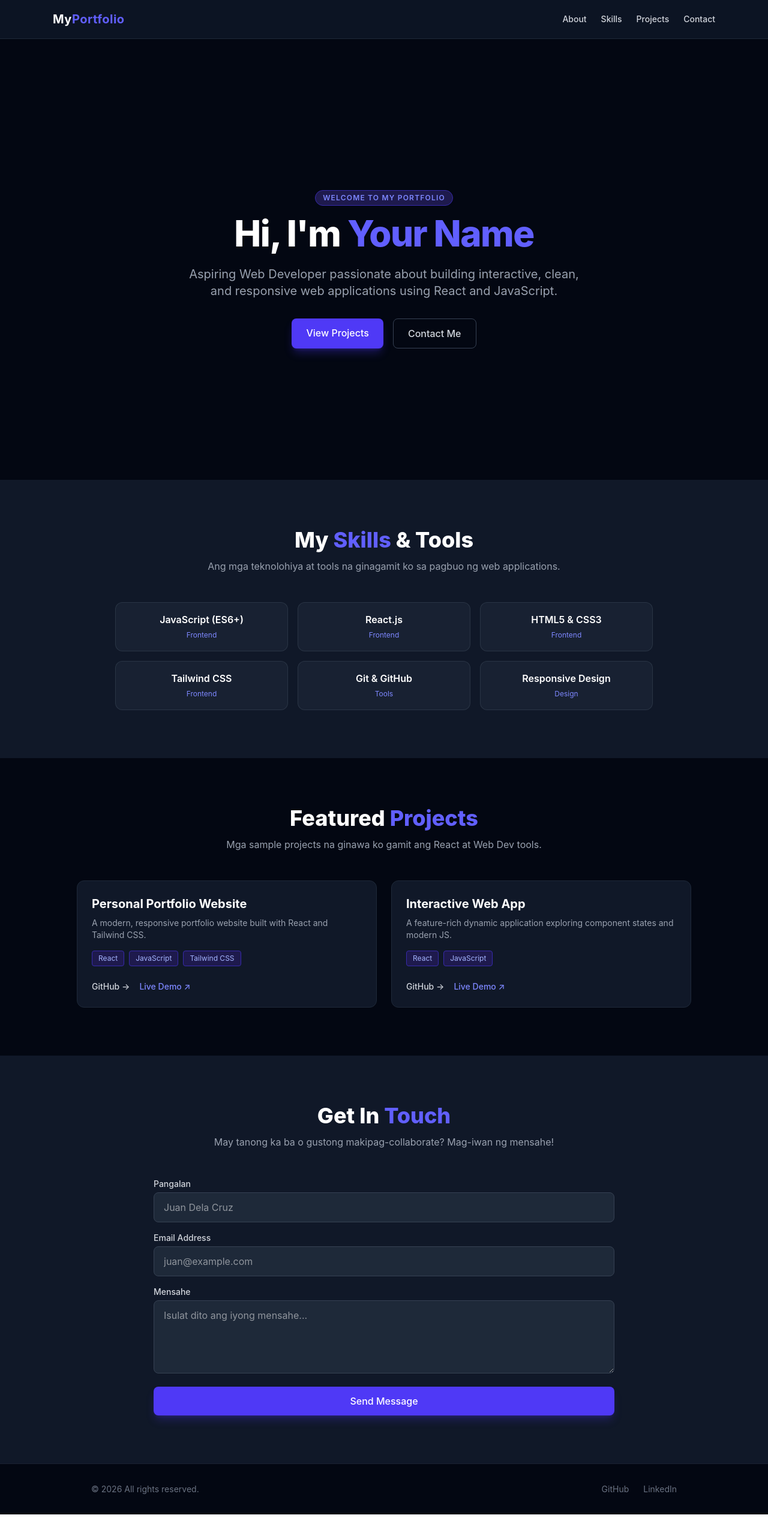
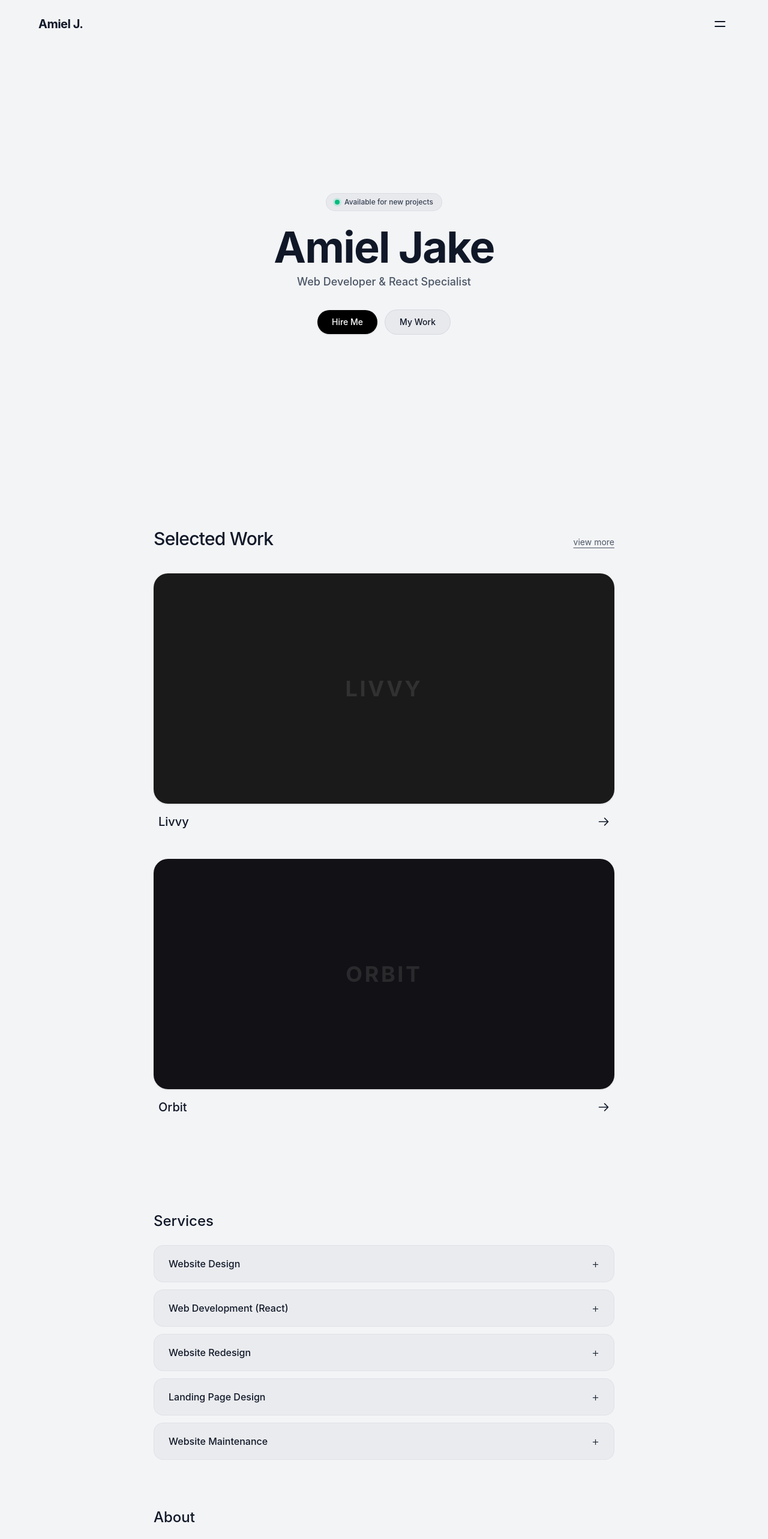
Before and after one commit to Amieljake929/React-Portfolio, a React (Vite) app: page / in a window 1280 px wide. Shown: the top 2566 px of the page at 60% size. Before the commit the page ends 2525 px from the top, so only its background shows below. Built offline with nearby package versions, Linux system fonts and the light colour scheme.

Commit message:
Redesign portfolio to match minimalist aesthetic

```diff
--- a/src/App.jsx
+++ b/src/App.jsx
@@ -1,19 +1,19 @@
 import Navbar from "./components/Navbar";
 import HeroSection from "./sections/HeroSection";
-import SkillsSection from "./sections/SkillsSection";
 import ProjectsSection from "./sections/ProjectsSection";
-import ContactSection from "./sections/ContactSection"; // 👈 dagdag
-import Footer from "./components/Footer";               // 👈 dagdag
+import ServicesAboutSection from "./sections/ServicesAboutSection";
+import TestimonialsSection from "./sections/TestimonialsSection";
+import ContactFooterSection from "./sections/ContactFooterSection"; // 👈 dagdag ito
 
 function App() {
   return (
-    <div className="bg-gray-950 min-h-screen text-gray-100 font-sans">
+    <div className="bg-gray-100 min-h-screen font-sans text-gray-900 antialiased selection:bg-gray-300">
       <Navbar />
       <HeroSection />
-      <SkillsSection />
       <ProjectsSection />
-      <ContactSection />
-      <Footer />
+      <ServicesAboutSection />
+      <TestimonialsSection />
+      <ContactFooterSection /> {/* 👈 dagdag ito */}
     </div>
   );
 }
--- a/src/components/Navbar.jsx
+++ b/src/components/Navbar.jsx
@@ -1,27 +1,31 @@
 export default function Navbar() {
   return (
-    <nav className="fixed top-0 left-0 w-full bg-gray-900/80 backdrop-blur-md border-b border-gray-800 z-50">
-      <div className="max-w-6xl mx-auto px-6 h-16 flex items-center justify-between">
-        {/* Logo / Name */}
-        <a href="#" className="text-xl font-bold text-white tracking-wide">
-          My<span className="text-indigo-500">Portfolio</span>
+    <nav className="fixed top-0 left-0 w-full bg-gray-100/80 backdrop-blur-md z-50 py-6 px-8 md:px-16">
+      <div className="max-w-7xl mx-auto flex items-center justify-between">
+        {/* Name / Logo */}
+        <a href="#" className="text-xl font-bold text-gray-900 tracking-tight">
+          Amiel J.
         </a>
 
-        {/* Navigation Links */}
-        <div className="flex gap-6 text-sm text-gray-300 font-medium">
-          <a href="#about" className="hover:text-indigo-400 transition-colors">
-            About
-          </a>
-          <a href="#skills" className="hover:text-indigo-400 transition-colors">
-            Skills
-          </a>
-          <a href="#projects" className="hover:text-indigo-400 transition-colors">
-            Projects
-          </a>
-          <a href="#contact" className="hover:text-indigo-400 transition-colors">
-            Contact
-          </a>
-        </div>
+        {/* Menu Icon (Hamburger) */}
+        <button
+          aria-label="Open Menu"
+          className="text-gray-900 focus:outline-none p-1 hover:opacity-75 transition-opacity"
+        >
+          <svg
+            className="w-6 h-6"
+            fill="none"
+            stroke="currentColor"
+            viewBox="0 0 24 24"
+          >
+            <path
+              strokeLinecap="round"
+              strokeLinejoin="round"
+              strokeWidth="2"
+              d="M4 8h16M4 16h16"
+            />
+          </svg>
+        </button>
       </div>
     </nav>
   );
--- /dev/null
+++ b/src/sections/ContactFooterSection.jsx
@@ -0,0 +1,35 @@
+export default function ContactFooterSection() {
+  return (
+    <section id="contact" className="bg-gray-100 pt-10 pb-12 px-6">
+      <div className="max-w-3xl mx-auto">
+
+        {/* ================= CONTACT CARD ================= */}
+        <div className="bg-gray-200/70 border border-gray-300/40 rounded-3xl p-8 md:p-12 mb-16 text-left">
+          <h2 className="text-2xl md:text-3xl font-medium text-gray-900 mb-4">
+            Have a project in mind?
+          </h2>
+          <p className="text-gray-600 text-sm md:text-base leading-relaxed mb-8 max-w-xl">
+            I'd love to hear about it. Whether it's a new website, a redesign, or just an idea you're exploring, drop me a message and let's see how I can help bring it to life.
+          </p>
+
+          {/* Action Button */}
+          <a
+            href="mailto:amieljake929@gmail.com"
+            className="inline-block w-full text-center bg-black hover:bg-gray-800 text-white font-medium text-sm py-3.5 px-8 rounded-full transition-colors duration-200 shadow-sm"
+          >
+            Send a Message
+          </a>
+        </div>
+
+        {/* ================= FOOTER ================= */}
+        <footer className="flex flex-col sm:flex-row justify-between items-center text-xs text-gray-500 gap-4">
+          <p>© {new Date().getFullYear()}</p>
+          <p className="text-gray-500">
+            Designed & Built by <span className="text-gray-900 font-medium">Amiel Jake</span>
+          </p>
+        </footer>
+
+      </div>
+    </section>
+  );
+}
--- a/src/sections/HeroSection.jsx
+++ b/src/sections/HeroSection.jsx
@@ -1,38 +1,43 @@
 export default function HeroSection() {
   return (
-    <section className="min-h-screen pt-24 flex items-center justify-center bg-gray-950 text-white px-6">
-      <div className="max-w-4xl mx-auto text-center">
-        {/* Greeting Badge */}
-        <span className="text-xs font-semibold uppercase tracking-widest px-3 py-1 rounded-full bg-indigo-950 text-indigo-400 border border-indigo-800 inline-block mb-4">
-          Welcome to my portfolio
-        </span>
+    <section className="min-h-screen bg-gray-100 text-gray-900 flex flex-col justify-center items-center px-6 pt-20">
+      <div className="max-w-3xl mx-auto text-center flex flex-col items-center">
 
-        {/* Hero Title */}
-        <h1 className="text-4xl md:text-6xl font-extrabold tracking-tight mb-6">
-          Hi, I'm <span className="text-indigo-500">Your Name</span>
+        {/* Status Badge with Glowing Green Dot */}
+        <div className="inline-flex items-center gap-2 bg-gray-200/80 border border-gray-300/60 px-3.5 py-1.5 rounded-full text-xs font-medium text-gray-700 mb-6">
+          <span className="relative flex h-2 w-2">
+            <span className="animate-ping absolute inline-flex h-full w-full rounded-full bg-emerald-400 opacity-75"></span>
+            <span className="relative inline-flex rounded-full h-2 w-2 bg-emerald-500"></span>
+          </span>
+          Available for new projects
+        </div>
+
+        {/* Main Name Heading */}
+        <h1 className="text-5xl md:text-7xl font-bold tracking-tight text-gray-900 mb-2">
+          Amiel Jake
         </h1>
 
-        {/* Subtitle / Bio */}
-        <p className="text-gray-400 text-lg md:text-xl max-w-2xl mx-auto mb-8">
-          Aspiring Web Developer passionate about building interactive, clean,
-          and responsive web applications using React and JavaScript.
+        {/* Sub-title / Role */}
+        <p className="text-gray-600 font-medium text-base md:text-lg mb-8">
+          Web Developer & React Specialist
         </p>
 
-        {/* Call-to-Action Buttons */}
-        <div className="flex justify-center gap-4">
+        {/* Minimalist Action Buttons */}
+        <div className="flex items-center gap-3">
+          <a
+            href="#contact"
+            className="bg-black text-white hover:bg-gray-800 text-sm font-medium px-6 py-2.5 rounded-full transition-colors duration-200 shadow-sm"
+          >
+            Hire Me
+          </a>
           <a
             href="#projects"
-            className="bg-indigo-600 hover:bg-indigo-500 text-white px-6 py-3 rounded-lg font-medium transition-all shadow-lg shadow-indigo-600/30"
+            className="bg-gray-200/80 hover:bg-gray-300/80 text-gray-900 border border-gray-300/80 text-sm font-medium px-6 py-2.5 rounded-full transition-colors duration-200"
           >
-            View Projects
-          </a>
-          <a
-            href="#contact"
-            className="border border-gray-700 hover:border-gray-500 text-gray-300 hover:text-white px-6 py-3 rounded-lg font-medium transition-all"
-          >
-            Contact Me
+            My Work
           </a>
         </div>
+
       </div>
     </section>
   );
--- a/src/sections/ProjectsSection.jsx
+++ b/src/sections/ProjectsSection.jsx
@@ -1,37 +1,66 @@
-import { projects } from "../data/projectsData";
+export default function ProjectsSection() {
+  // Sample data na kamukha nung nasa reference image
+  const projects = [
+    {
+      id: 1,
+      title: "Livvy",
+      imageColor: "bg-[#1a1a1a]", // Dark placeholder
+    },
+    {
+      id: 2,
+      title: "Orbit",
+      imageColor: "bg-[#121216]", // Dark blue-ish placeholder
+    }
+  ];
 
-export default function ProjectsSection() {
   return (
-    <section id="projects" className="py-20 bg-gray-950 px-6">
-      <div className="max-w-5xl mx-auto">
-        <div className="text-center mb-12">
-          <h2 className="text-3xl md:text-4xl font-extrabold text-white mb-3">
-            Featured <span className="text-indigo-500">Projects</span>
+    <section id="projects" className="bg-gray-100 py-20 px-6">
+      <div className="max-w-3xl mx-auto">
+
+        {/* Section Header */}
+        <div className="flex justify-between items-baseline mb-10">
+          <h2 className="text-2xl md:text-3xl font-medium text-gray-900 tracking-tight">
+            Selected Work
           </h2>
-          <p className="text-gray-400">Mga sample projects na ginawa ko gamit ang React at Web Dev tools.</p>
+          <a href="#" className="text-sm text-gray-600 hover:text-gray-900 underline underline-offset-4 transition-colors">
+            view more
+          </a>
         </div>
 
-        <div className="grid grid-cols-1 md:grid-cols-2 gap-6">
+        {/* Projects Stack */}
+        <div className="flex flex-col gap-12">
           {projects.map((proj) => (
-            <div key={proj.id} className="bg-gray-900 border border-gray-800 rounded-xl p-6 hover:border-indigo-500/50 transition-all">
-              <h3 className="text-xl font-bold text-white mb-2">{proj.title}</h3>
-              <p className="text-gray-400 text-sm mb-4">{proj.description}</p>
+            <a href="#" key={proj.id} className="group block cursor-pointer">
 
-              <div className="flex flex-wrap gap-2 mb-6">
-                {proj.tags.map((tag, idx) => (
-                  <span key={idx} className="text-xs px-2.5 py-1 rounded bg-indigo-950 text-indigo-300 border border-indigo-800">
-                    {tag}
-                  </span>
-                ))}
+              {/* Image Container */}
+              <div className={`w-full aspect-[16/9] md:aspect-[16/8] ${proj.imageColor} rounded-2xl md:rounded-3xl overflow-hidden mb-4 relative transition-transform duration-500 group-hover:scale-[1.02] shadow-sm`}>
+                {/* Temporary placeholder (Palitan mo ng <img> tag kapag may pics ka na) */}
+                <div className="absolute inset-0 flex items-center justify-center text-white/10 font-bold text-4xl tracking-widest uppercase">
+                  {proj.title}
+                </div>
               </div>
 
-              <div className="flex gap-4 text-sm font-medium">
-                <a href={proj.githubUrl} target="_blank" rel="noreferrer" className="text-gray-300 hover:text-white">GitHub →</a>
-                <a href={proj.liveUrl} target="_blank" rel="noreferrer" className="text-indigo-400 hover:text-indigo-300">Live Demo ↗</a>
+              {/* Title & Arrow */}
+              <div className="flex justify-between items-center px-2">
+                <h3 className="text-xl font-medium text-gray-900">
+                  {proj.title}
+                </h3>
+
+                {/* Arrow Icon */}
+                <svg
+                  className="w-5 h-5 text-gray-900 transform transition-transform duration-300 group-hover:translate-x-1"
+                  fill="none"
+                  stroke="currentColor"
+                  viewBox="0 0 24 24"
+                >
+                  <path strokeLinecap="round" strokeLinejoin="round" strokeWidth="2" d="M14 5l7 7m0 0l-7 7m7-7H3" />
+                </svg>
               </div>
-            </div>
+
+            </a>
           ))}
         </div>
+
       </div>
     </section>
   );
--- /dev/null
+++ b/src/sections/ServicesAboutSection.jsx
@@ -0,0 +1,73 @@
+import { useState } from "react";
+
+export default function ServicesAboutSection() {
+  // Sample list ng services
+  const services = [
+    "Website Design",
+    "Web Development (React)",
+    "Website Redesign",
+    "Landing Page Design",
+    "Website Maintenance"
+  ];
+
+  return (
+    <section className="bg-gray-100 py-20 px-6">
+      <div className="max-w-3xl mx-auto flex flex-col gap-20">
+
+        {/* ================= SERVICES PART ================= */}
+        <div>
+          <h2 className="text-2xl font-medium text-gray-900 mb-6">
+            Services
+          </h2>
+
+          <div className="flex flex-col gap-3">
+            {services.map((service, index) => (
+              <div
+                key={index}
+                className="bg-gray-200/70 hover:bg-gray-200 border border-gray-300/40 rounded-2xl px-6 py-4 flex justify-between items-center transition-colors cursor-pointer"
+              >
+                <span className="text-gray-900 font-medium text-base">
+                  {service}
+                </span>
+                <span className="text-xl text-gray-800 font-light">+</span>
+              </div>
+            ))}
+          </div>
+        </div>
+
+        {/* ================= ABOUT PART ================= */}
+        <div>
+          <h2 className="text-2xl font-medium text-gray-900 mb-6">
+            About
+          </h2>
+
+          <div className="flex flex-col items-start gap-6">
+            {/* Profile Image (Placeholder box kung wala pang photo) */}
+            <div className="w-28 h-32 bg-gray-300 rounded-2xl overflow-hidden flex items-center justify-center text-gray-500 text-xs">
+              [Your Photo]
+            </div>
+
+            {/* Bio Text */}
+            <p className="text-gray-800 text-base md:text-lg leading-relaxed max-w-2xl">
+              I'm Amiel Jake, a passionate Web Developer with experience in building fast, beautiful, and responsive websites for personal and business projects. I blend clean UI design with modern code to turn ideas into functional digital experiences.
+            </p>
+
+            {/* Social Links (Simple icons/links katulad sa reference) */}
+            <div className="flex items-center gap-5 text-gray-600 font-medium text-sm pt-2">
+              <a href="https://github.com" target="_blank" rel="noreferrer" className="hover:text-gray-900 transition-colors">
+                GitHub
+              </a>
+              <a href="https://linkedin.com" target="_blank" rel="noreferrer" className="hover:text-gray-900 transition-colors">
+                LinkedIn
+              </a>
+              <a href="mailto:your-email@gmail.com" className="hover:text-gray-900 transition-colors">
+                Email
+              </a>
+            </div>
+          </div>
+        </div>
+
+      </div>
+    </section>
+  );
+}
--- /dev/null
+++ b/src/sections/TestimonialsSection.jsx
@@ -0,0 +1,61 @@
+export default function TestimonialsSection() {
+  const testimonials = [
+    {
+      id: 1,
+      quote:
+        "Ethan completely transformed our website. The design felt modern, clean, and exactly aligned with our brand — and the whole process was smooth from start to finish.",
+      name: "Sophie Marlowe",
+      role: "Marketing Lead",
+    },
+    {
+      id: 2,
+      quote:
+        "Working with Ethan was effortless. He understood our vision immediately and delivered a site that not only looks great but actually converts. Highly recommended!",
+      name: "Gabriel Nunes",
+      role: "Product Manager",
+    },
+    {
+      id: 3,
+      quote:
+        "Great attention to detail and outstanding communication throughout the project. Our new portfolio represents our agency perfectly.",
+      name: "Marcus Vance",
+      role: "Creative Director",
+    },
+  ];
+
+  return (
+    <section className="bg-gray-100 py-20 px-6 overflow-hidden">
+      <div className="max-w-3xl mx-auto">
+        {/* Section Heading */}
+        <h2 className="text-2xl font-medium text-gray-900 mb-8">
+          Testimonials
+        </h2>
+
+        {/* Horizontal Scroll Container */}
+        <div className="flex gap-4 overflow-x-auto pb-6 scrollbar-none snap-x snap-mandatory -mx-6 px-6 md:mx-0 md:px-0">
+          {testimonials.map((item) => (
+            <div
+              key={item.id}
+              className="bg-gray-200/70 border border-gray-300/40 rounded-3xl p-8 flex-shrink-0 w-[85%] md:w-[320px] flex flex-col justify-between snap-start"
+            >
+              {/* Quote Text */}
+              <p className="text-gray-800 text-sm md:text-base leading-relaxed mb-8">
+                {item.quote}
+              </p>
+
+              {/* Client Info */}
+              <div>
+                <h3 className="text-gray-900 font-semibold text-base">
+                  {item.name}
+                </h3>
+                <p className="text-gray-500 text-xs md:text-sm mt-0.5">
+                  {item.role}
+                </p>
+              </div>
+            </div>
+          ))}
+        </div>
+      </div>
+    </section>
+  );
+}
```
